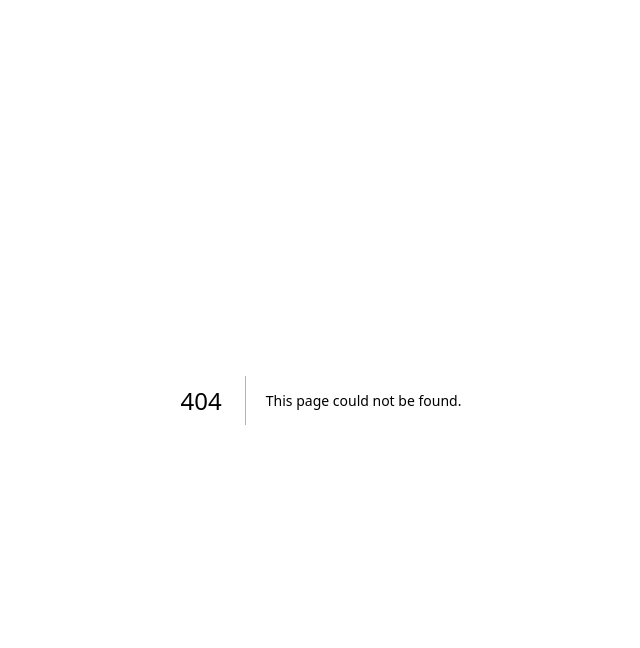
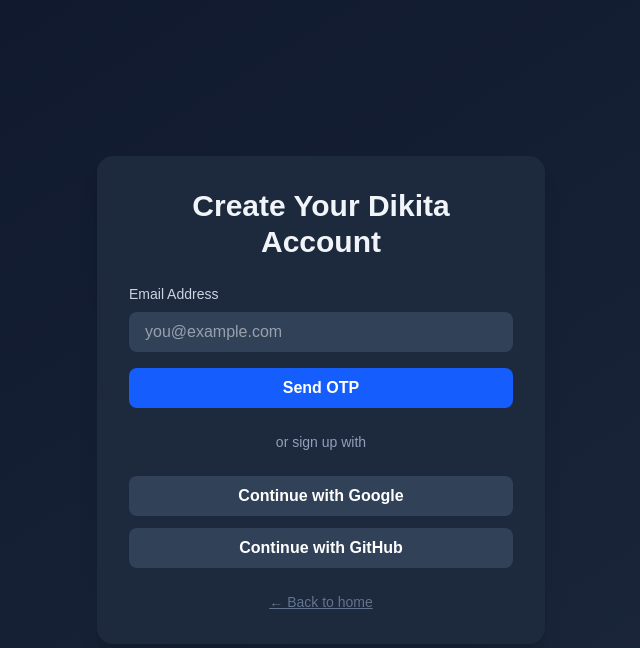
Before and after one commit to enepac/dikita, a Next.js app in the folder frontend/: page /onboarding in a window 1280 px wide. Before the commit this address had no page. Shown: the top 648 px of the page, without its empty margins (319-959 px from the left). Built offline with nearby package versions, Linux system fonts and the light colour scheme.

Commit message:
Implement account creation screen UI — refs #2

```diff
--- /dev/null
+++ b/frontend/src/app/onboarding/page.tsx
@@ -0,0 +1,51 @@
+// frontend/src/app/onboarding/page.tsx
+import Link from "next/link";
+
+export default function OnboardingPage() {
+  return (
+    <main className="min-h-screen bg-gradient-to-br from-slate-900 to-slate-800 text-slate-100 flex items-center justify-center p-6">
+      <div className="max-w-md w-full space-y-6 bg-slate-800 p-8 rounded-2xl shadow-xl">
+        <h1 className="text-2xl sm:text-3xl font-bold text-center">
+          Create Your Dikita Account
+        </h1>
+
+        <div className="space-y-4">
+          <div className="space-y-2">
+            <label htmlFor="email" className="block text-sm font-medium text-slate-300">
+              Email Address
+            </label>
+            <input
+              id="email"
+              type="email"
+              placeholder="you@example.com"
+              className="w-full px-4 py-2 rounded-lg bg-slate-700 text-white focus:outline-none focus:ring-2 focus:ring-blue-500"
+            />
+          </div>
+          <button className="w-full bg-blue-600 hover:bg-blue-500 text-white font-semibold py-2 rounded-lg transition duration-300">
+            Send OTP
+          </button>
+        </div>
+
+        <div className="text-center text-sm text-slate-400 relative my-6">
+          <span className="bg-slate-800 px-2 z-10 relative">or sign up with</span>
+          <div className="absolute left-0 top-1/2 w-full h-px bg-slate-600 -z-10"></div>
+        </div>
+
+        <div className="flex flex-col space-y-3">
+          <button className="bg-slate-700 hover:bg-slate-600 text-white font-semibold py-2 rounded-lg transition duration-300">
+            Continue with Google
+          </button>
+          <button className="bg-slate-700 hover:bg-slate-600 text-white font-semibold py-2 rounded-lg transition duration-300">
+            Continue with GitHub
+          </button>
+        </div>
+
+        <div className="text-center text-sm text-slate-500 mt-4">
+          <Link href="/" className="underline hover:text-white transition">
+            ← Back to home
+          </Link>
+        </div>
+      </div>
+    </main>
+  );
+}
--- a/frontend/src/app/page.tsx
+++ b/frontend/src/app/page.tsx
@@ -10,8 +10,8 @@
         </h1>
         <p className="text-lg sm:text-xl text-slate-300">
           Dikita listens, understands, and responds—intelligently and
-          invisibly—while you focus on impressing your interviewer.
-          All in real time, from a separate device.
+          invisibly—while you focus on impressing your interviewer. All in real
+          time, from a separate device.
         </p>
         <Link
           href="/onboarding"
@@ -19,6 +19,7 @@
         >
           Get Started
         </Link>
+
         <p className="text-sm text-slate-500 mt-6">
           No installation. No screen sharing risk. Total control.
         </p>
```
